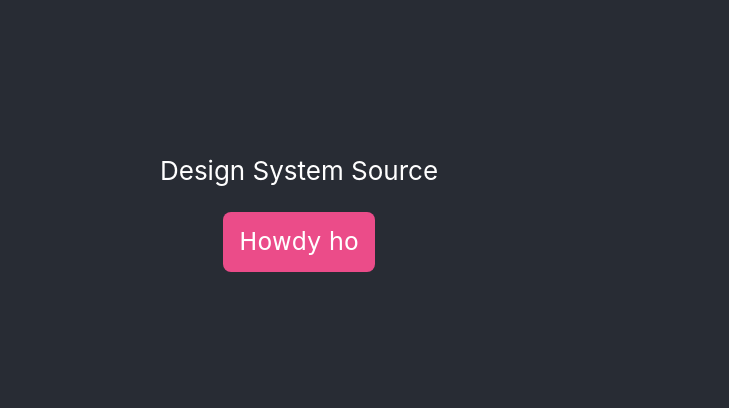
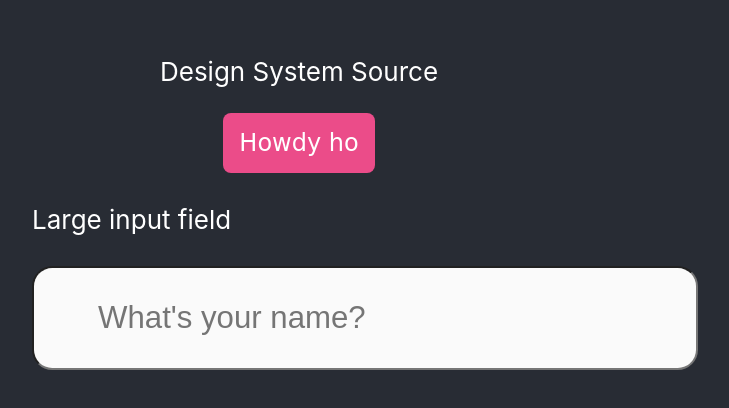
Before and after one commit to xraystyle1980/trice-design-sytem-1, a React (Create React App) app: page / in a window 1280 px wide. Shown: the part 200-608 px from the top of the page, without its empty margins (341-1070 px from the left). Built offline with nearby package versions, Linux system fonts and the light colour scheme.

Commit message:
Large input field

```diff
--- a/package.json
+++ b/package.json
@@ -1,6 +1,6 @@
 {
   "name": "trice-design-sytem-1",
-  "version": "0.1.8",
+  "version": "0.2.5",
   "description": "Test publishing design system for Dribbble class",
   "private": false,
   "main": "dist/index.js",
--- a/public/index.html
+++ b/public/index.html
@@ -24,7 +24,7 @@
       work correctly both with client-side routing and a non-root public URL.
       Learn how to configure a non-root public URL by running `npm run build`.
     -->
-    <title>React App</title>
+    <title>Trice Design System</title>
   </head>
   <body>
     <noscript>You need to enable JavaScript to run this app.</noscript>
--- a/src/App.js
+++ b/src/App.js
@@ -1,6 +1,6 @@
-import logo from './logo.svg';
 import './App.css';
-import Button from './lib/components/Button'
+import Button from './lib/components/Button';
+import Box from './lib/components/Box';
 
 function App() {
   return (
@@ -11,6 +11,8 @@ function App() {
         </p>
 
         <Button label="Howdy ho" />
+        <br />
+        <Box boxlabel="Large input field" boxcontent="What's your name?" />
 
       </header>
     </div>
--- /dev/null
+++ b/src/lib/components/Box.js
@@ -0,0 +1,32 @@
+import React from 'react';
+
+
+const Box = (props) => {
+  return (
+    <div style={{
+      display: 'inline-flex',
+      flexDirection: 'column',
+      alignItems: 'start'
+      }}>
+      <label>{props.boxlabel}</label>
+      <br />
+    <input type='text' className='box' placeholder={props.boxcontent}
+      style={{
+        background: '#fafafa',
+        color: 'black',
+        display: 'inline-flex',
+        width: '100%',
+        height: '50%',
+        justifyContent: 'center',
+        alignItems: 'center',
+        padding: '2rem 4rem',
+        borderRadius: '0.65em',
+        fontSize: '1.2em',
+        cursor: 'pointer'
+      }}
+    />
+    </div>
+  )
+}
+
+export default Box;
--- a/src/lib/components/Button.js
+++ b/src/lib/components/Button.js
@@ -1,4 +1,5 @@
 import React from 'react';
+
 
 const Button = (props) => {
   return (
--- a/src/lib/index.js
+++ b/src/lib/index.js
@@ -1,3 +1,4 @@
 import Button from './components/Button';
+import Box from './components/Box';
 
-export { Button };
+export { Button, Box };
```
Also changed, not shown: 2 other files (tests, documents, lock files or other folders).
